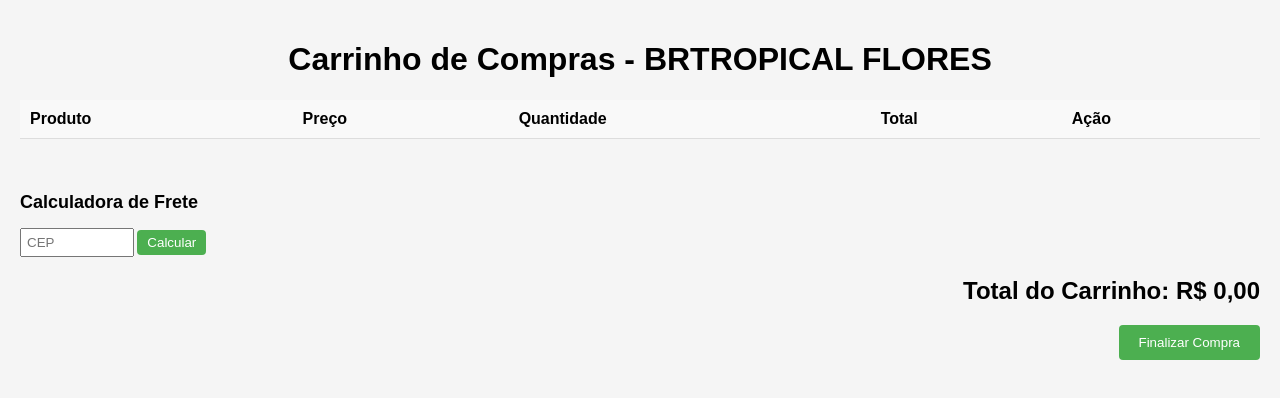
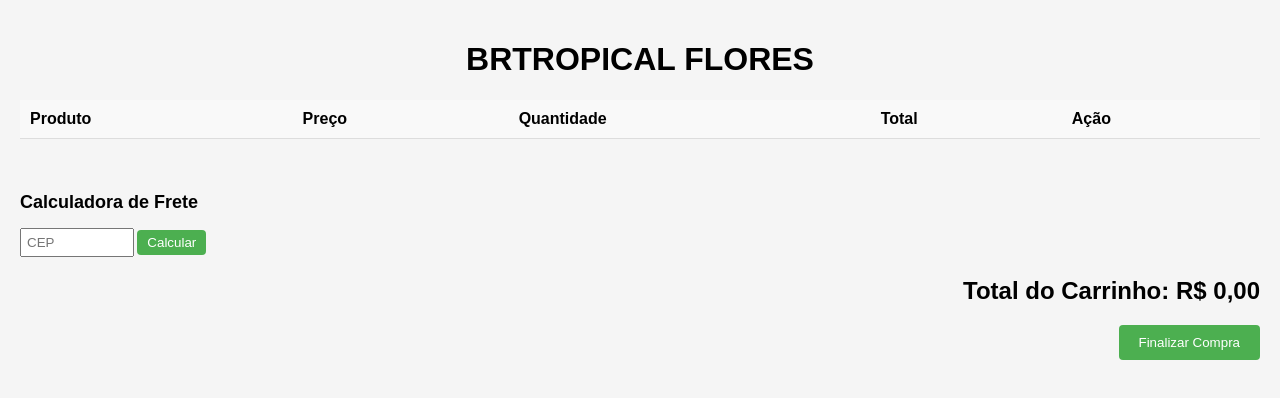
Before and after one commit to moisesjunior45/Avaliacao-1-unidade-Front-end, a plain HTML site: page carrinho.html in a window 1280 px wide. Drawn offline with Linux system fonts and the light colour scheme.

Commit message:
Atualizando o carrinho

```diff
--- a/carrinho.html
+++ b/carrinho.html
@@ -133,7 +133,7 @@
     </script>
 </head>
 <body>
-    <h1>Carrinho de Compras - BRTROPICAL FLORES</h1>
+    <h1>BRTROPICAL FLORES</h1>
     <table>
         <thead>
             <tr>
```
